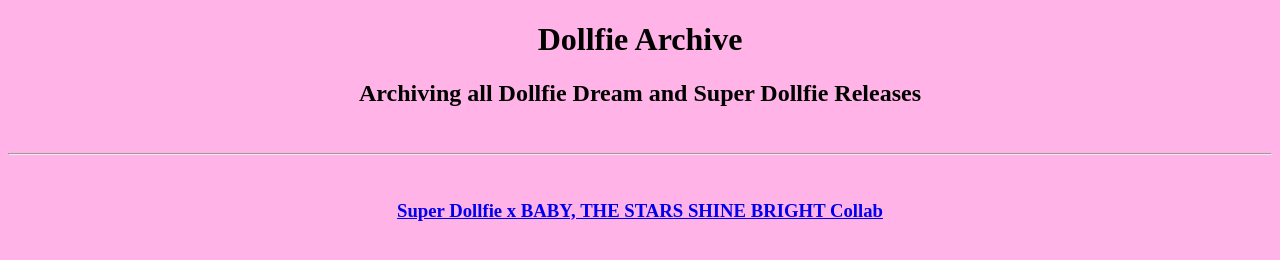
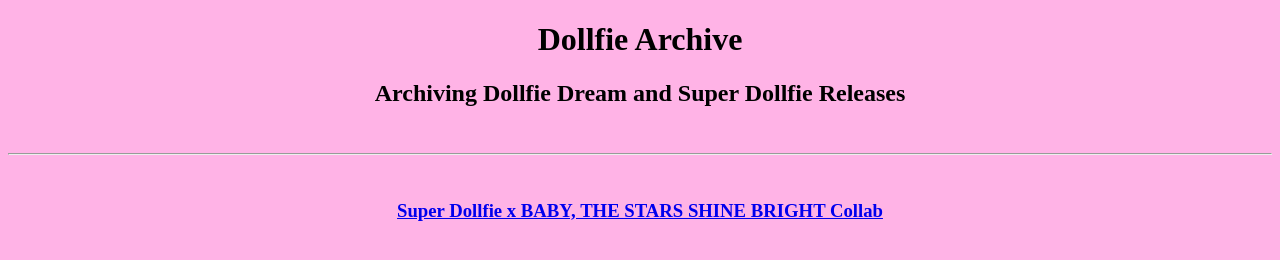
Before and after one commit to mlob98/volks-dollfie-archive, a plain HTML site: page 2025.html in a window 1280 px wide. Drawn offline with Linux system fonts and the light colour scheme.

Commit message:
changing wording

```diff
--- a/2025.html
+++ b/2025.html
@@ -6,7 +6,7 @@
 
     <body style="background-color:#FFB3E6;">
         <a href="./index.html" style="text-decoration: none; color: black;"><h1 style="text-align: center;">Dollfie Archive</h1></a>
-        <h2 style="text-align: center;">Archiving all Dollfie Dream and Super Dollfie Releases</h2>
+        <h2 style="text-align: center;">Archiving Dollfie Dream and Super Dollfie Releases</h2>
         <br />
         <hr />
         <br />
```
Also changed, not shown: SD-BTSSB2025.html (+1 -1 lines), index.html (+1 -1 lines).
